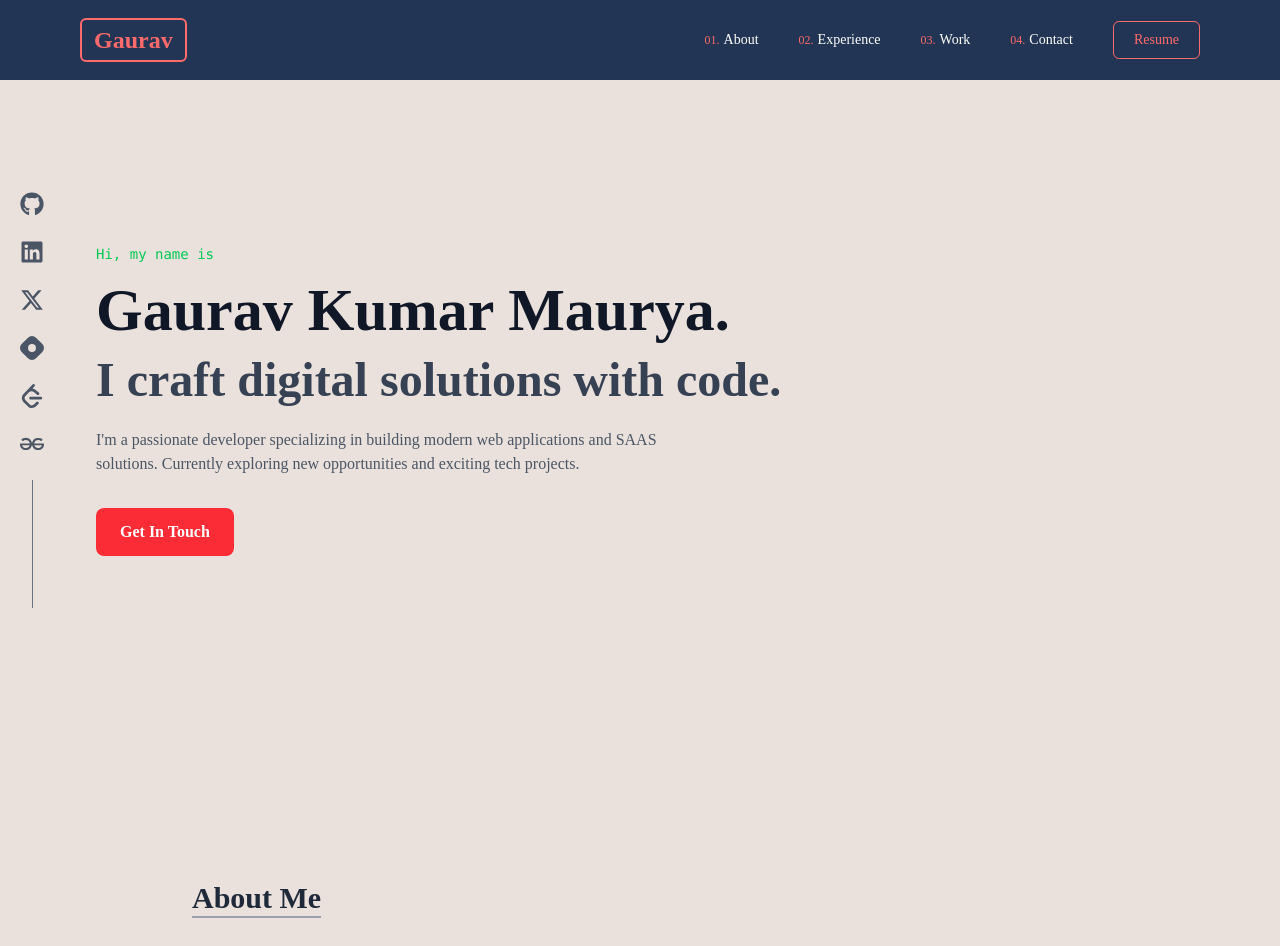
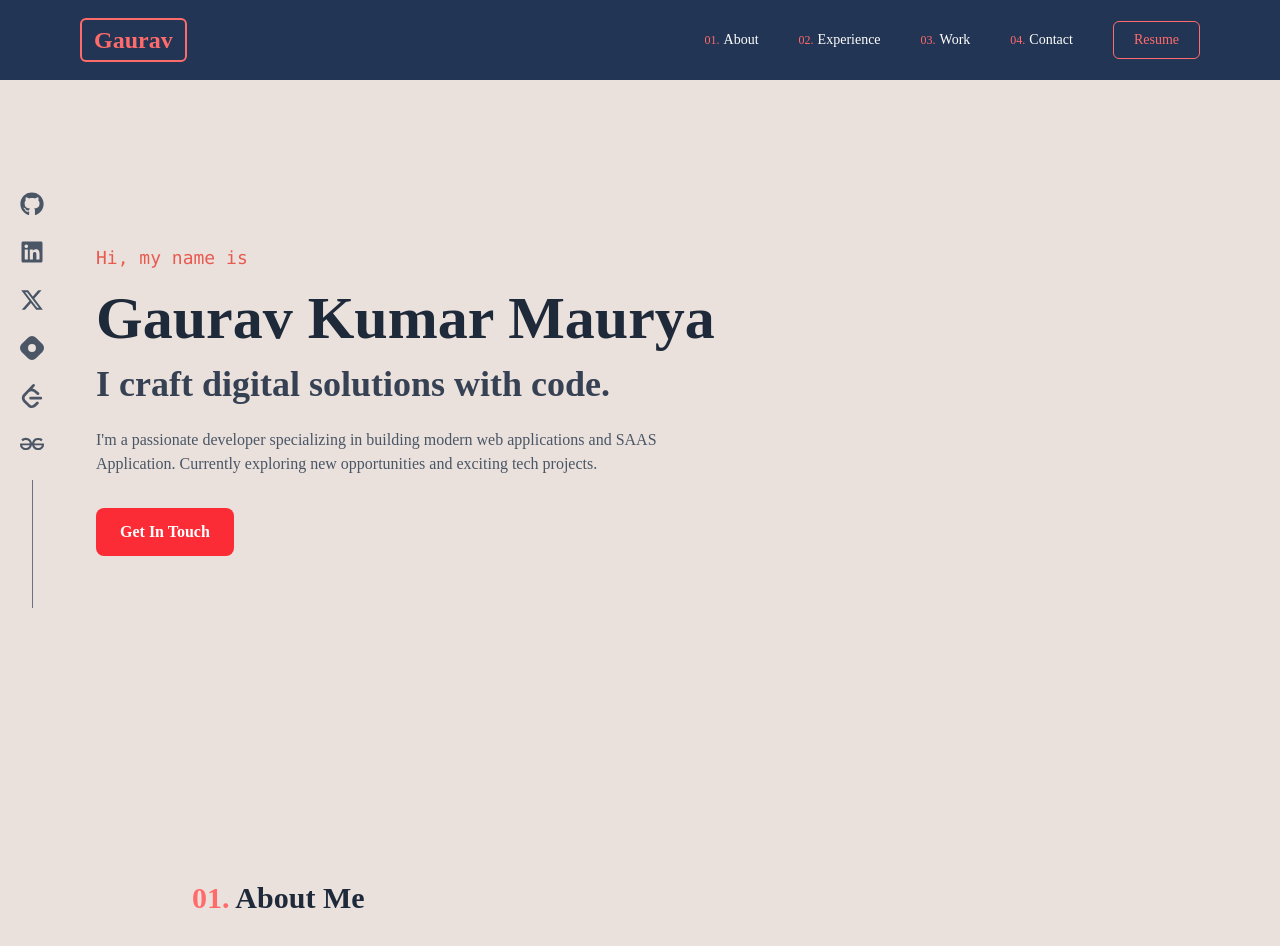
Before and after one commit to gaurav0973/gauravPortfolioWebsite, a React (Vite) app: page / in a window 1280 px wide. Shown: the top 946 px of the page. Built offline with nearby package versions, Linux system fonts and the light colour scheme; grey boxes are pictures that could not be loaded.

Commit message:
Fixed some changes in the about and hero component

```diff
--- a/src/components/sections/About.jsx
+++ b/src/components/sections/About.jsx
@@ -19,7 +19,8 @@ const About = () => {
   return (
     <section id="about" className="bg-[#EAE1DC] py-20 px-6">
       <div className="max-w-4xl mx-auto">
-        <h2 className="text-3xl font-bold mb-8 border-b-2 border-gray-400 inline-block text-gray-800">
+        <h2 className="text-3xl font-bold mb-8 inline-block text-gray-800">
+          <span className="text-[#FF6B6B] text-3xl">01. </span>
           About Me
         </h2>
 
--- a/src/components/sections/Hero.jsx
+++ b/src/components/sections/Hero.jsx
@@ -4,20 +4,18 @@ const Hero = () => {
   return (
     <section className="flex flex-col justify-center items-start h-screen p-8 bg-[#EAE1DC]">
 
-      <h1 className="text-green-500 font-mono text-sm mb-4">
+      <h1 className="text-[#E85A4F] font-mono text-lg mb-4">
         Hi, my name is
       </h1>
-
-      <h2 className="text-4xl sm:text-6xl font-bold text-gray-900 mb-4">
-        Gaurav Kumar Maurya.
+      <h2 className="text-6xl font-bold text-gray-800 mb-4">
+        Gaurav Kumar Maurya
       </h2>
-
-      <h3 className="text-3xl sm:text-5xl font-bold text-gray-700 mb-6">
+      <h3 className="text-4xl font-bold text-gray-700 mb-6">
         I craft digital solutions with code.
       </h3>
 
       <p className="text-gray-600 max-w-xl mb-8">
-        I'm a passionate developer specializing in building modern web applications and SAAS solutions. Currently exploring new opportunities and exciting tech projects.
+        I'm a passionate developer specializing in building modern web applications and SAAS Application. Currently exploring new opportunities and exciting tech projects.
       </p>
 
       <a
```
